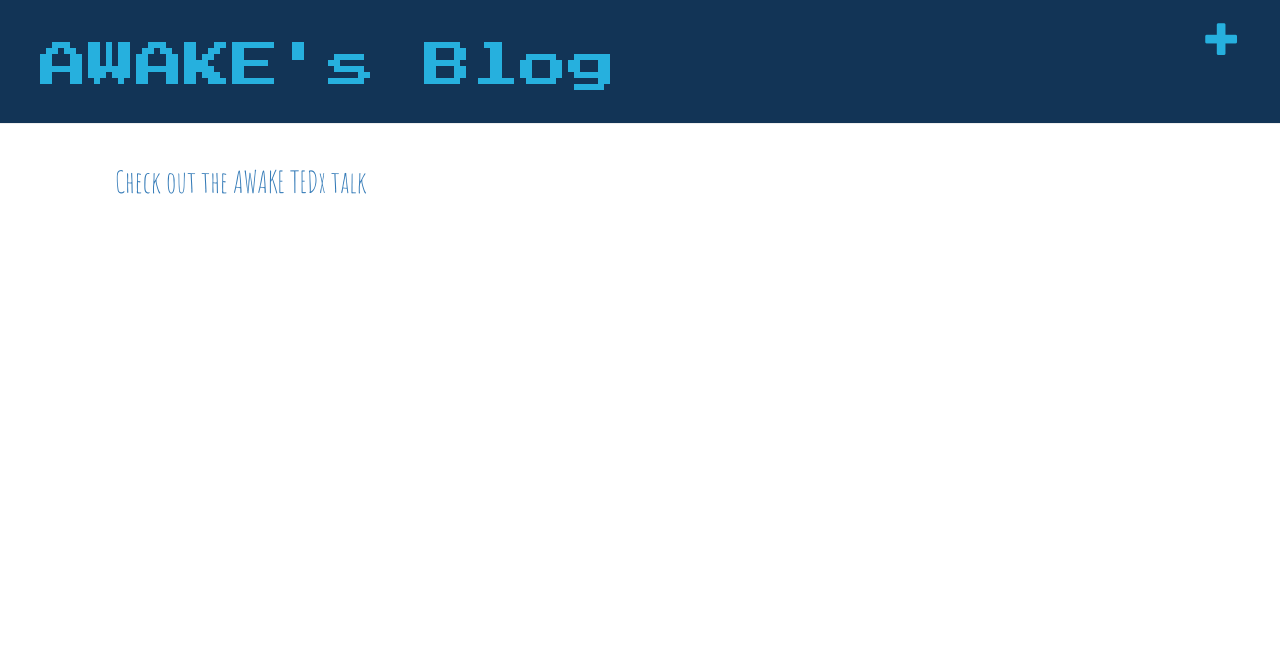
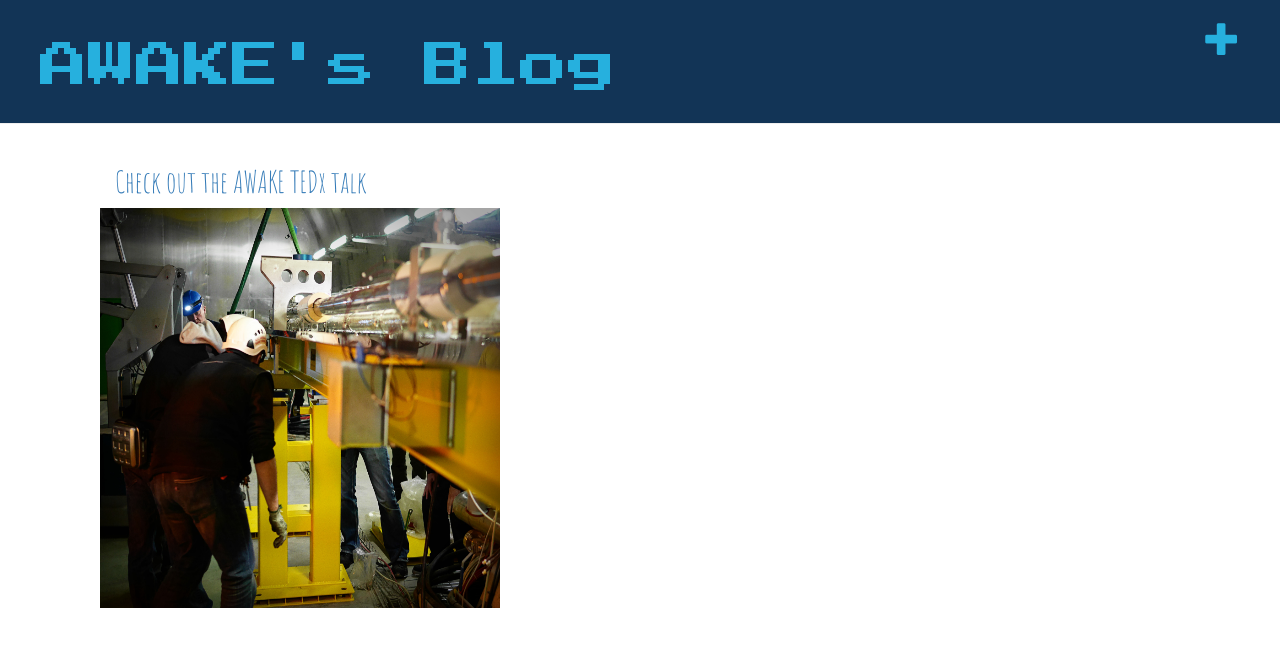
Before and after one commit to ansevakat/my-first-blog, a Django app: page / in a window 1280 px wide. Shown: the top 647 px of the page. Run offline with Django 3.2, Linux system fonts and the light colour scheme; data that the repository does not hold is empty; some libraries are stand-ins or nearby versions.

Commit message:
With photo in base.

```diff
--- a/blog/static/css/blog.css
+++ b/blog/static/css/blog.css
@@ -28,6 +28,12 @@ h1 {
 h3  {
     font-family: 'Maven Pro';
 }
+
+.imge
+{
+    margin-left: 100px;
+}
+
 
 .button
 {
--- a/blog/templates/blog/base.html
+++ b/blog/templates/blog/base.html
@@ -15,6 +15,7 @@
           <div class="page-header">
               <a href="{% url 'post_new' %}" class="top-menu"><span class="glyphicon glyphicon-plus"></span></a>
               <h1><a href="/">AWAKE's Blog</a></h1>
+
           </div>
           <div class="content container">
 
@@ -22,6 +23,8 @@
                   {% endblock %}
 
           </div>
-
+<div class="imge">
+  <span><img src={% static 'pictures/plasma.jpg' %} alt="plasma cell installation February 2016" height="400" width="400"></img></span>
+</div>
     </body>
 </html>
```
Also changed, not shown: blog/static/pictures/plasma.jpg (added).
